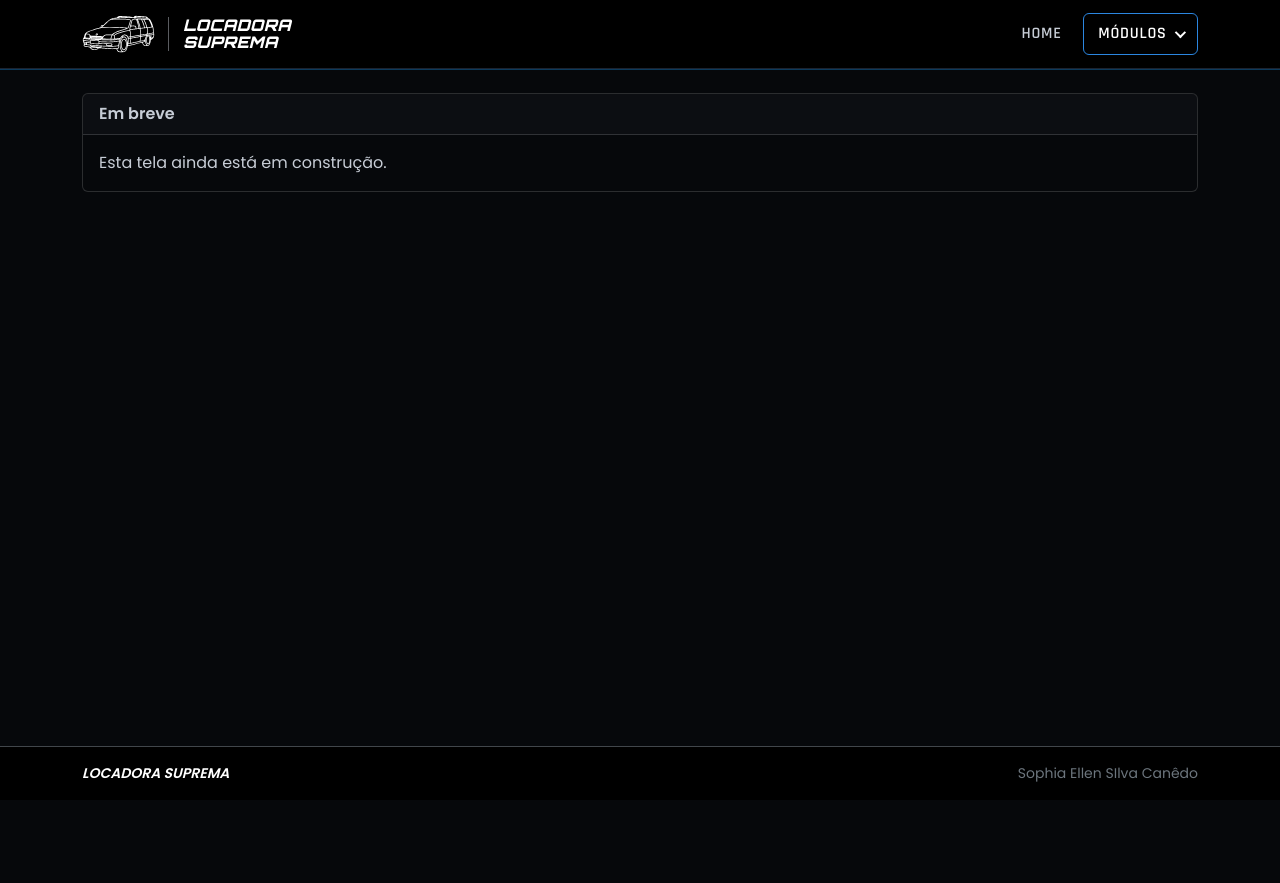
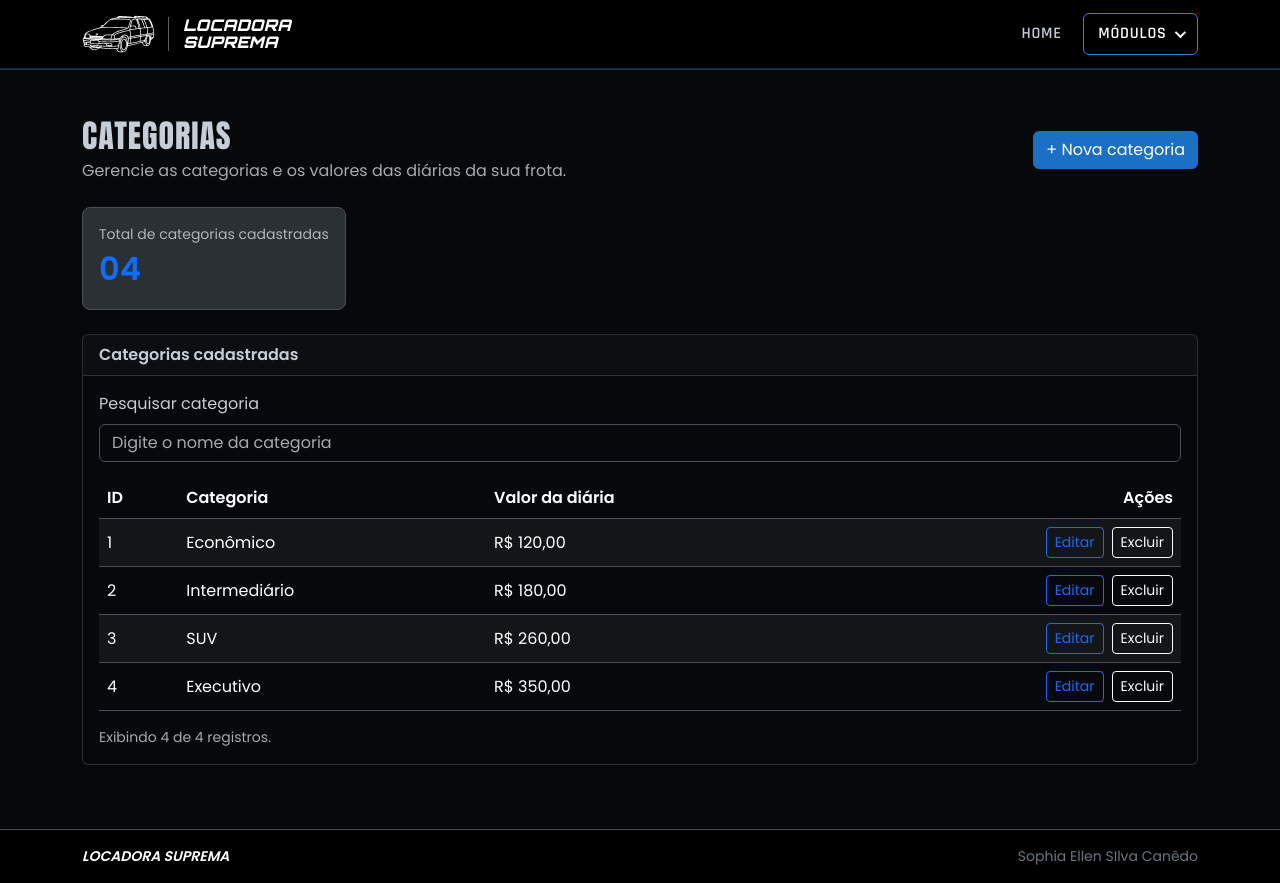
Before and after one commit to sophzll/locadora-veiculos, a React (Vite) app: page /categorias in a window 1280 px wide. Before the commit the page ends 800 px from the top, so only its background shows below. Built offline with nearby package versions, Linux system fonts and the light colour scheme; data requests are answered from the project's data file.

Commit message:
Implementa CRUD de categorias

```diff
--- a/src/App.tsx
+++ b/src/App.tsx
@@ -4,6 +4,7 @@ import { Footer } from "./components/Footer";
 import { Navbar } from "./components/Navbar";
 import { Home } from "./pages/Home";
 import { MarcaList } from "./pages/marcas/MarcaList";
+import { CategoriaList } from "./pages/categorias/CategoriaList";
 import "./base.css";
 
 function EmBreve() {
@@ -24,6 +25,7 @@ export default function App() {
         <Routes>
           <Route path="/" element={<Home />} />
           <Route path="/marcas" element={<MarcaList />} />
+          <Route path="/categorias" element={<CategoriaList />} />
           <Route path="*" element={<EmBreve />} />
         </Routes>
       </main>
--- a/src/pages/categorias/CategoriaForm.tsx
+++ b/src/pages/categorias/CategoriaForm.tsx
@@ -0,0 +1,87 @@
+import { useState, type FormEvent } from "react";
+import { Button } from "../../components/Button";
+import { Input } from "../../components/Input";
+import { Alert } from "../../components/Alert";
+import { Modal } from "../../components/Modal";
+import { categoriaInicial, type Categoria } from "../../models/Categoria";
+import { categoriaService } from "../../service/categoriaService";
+
+interface CategoriaFormProps {
+  categoria: Categoria | null;
+  onClose: () => void;
+  onSaved: (categoria: Categoria, editando: boolean) => void;
+}
+
+export function CategoriaForm({ categoria, onClose, onSaved }: CategoriaFormProps) {
+  const [dados, setDados] = useState<Categoria>({ ...(categoria ?? categoriaInicial) });
+  const [erro, setErro] = useState("");
+  const [erroNome, setErroNome] = useState("");
+  const [valorDiaria, setValorDiaria] = useState(categoria ? String(categoria.valorLocacao) : "");
+  const [erroValor, setErroValor] = useState("");
+  const [salvando, setSalvando] = useState(false);
+  const editando = Boolean(categoria?.id);
+
+  async function salvar(e: FormEvent<HTMLFormElement>) {
+    e.preventDefault();
+    if (salvando) return;
+    const nome = dados.nome.trim();
+    if (!nome) {
+      setErroNome("Informe o nome da categoria.");
+      return;
+    }
+    const valorLocacao = Number(valorDiaria);
+    if (!valorDiaria.trim() || !Number.isFinite(valorLocacao) || valorLocacao <= 0 || Math.abs(valorLocacao * 100 - Math.round(valorLocacao * 100)) > 1e-7) {
+      setErroValor("Informe uma diária maior que zero, com até duas casas decimais.");
+      return;
+    }
+    setSalvando(true);
+    setErro("");
+    try {
+      const salva = categoria?.id
+        ? await categoriaService.atualizar(categoria.id, { ...dados, nome, valorLocacao })
+        : await categoriaService.criar({ nome, valorLocacao });
+      onSaved(salva, editando);
+    } catch {
+      setErro("Não foi possível salvar a categoria. Tente novamente.");
+    } finally {
+      setSalvando(false);
+    }
+  }
+
+  return (
+    <Modal show title={editando ? "Editar categoria" : "Nova categoria"} onClose={onClose}>
+      <form onSubmit={salvar}>
+        {erro && <Alert type="danger" message={erro} onClose={() => setErro("")} />}
+        <Input
+          label="Nome da categoria"
+          name="nome"
+          value={dados.nome}
+          placeholder="Ex.: Econômico"
+          required
+          error={erroNome}
+          disabled={salvando}
+          onChange={(e) => {
+            setDados({ ...dados, nome: e.target.value });
+            setErroNome("");
+          }}
+        />
+        <Input
+          label="Valor da diária (R$)"
+          name="valorLocacao"
+          type="number"
+          value={valorDiaria}
+          min="0.01"
+          step="0.01"
+          required
+          error={erroValor}
+          disabled={salvando}
+          onChange={(e) => { setValorDiaria(e.target.value); setErroValor(""); }}
+        />
+        <div className="d-flex justify-content-end gap-2 border-top pt-3 mt-3">
+          <Button label="Cancelar" variant="secondary" disabled={salvando} onClick={onClose} />
+          <Button label={salvando ? "Salvando..." : "Salvar categoria"} variant="primary" type="submit" disabled={salvando} />
+        </div>
+      </form>
+    </Modal>
+  );
+}
--- a/src/pages/categorias/CategoriaList.tsx
+++ b/src/pages/categorias/CategoriaList.tsx
@@ -0,0 +1,92 @@
+import { useEffect, useRef, useState } from "react";
+import { CategoriaForm } from "./CategoriaForm";
+import { Button } from "../../components/Button";
+import { Input } from "../../components/Input";
+import { Table, type Column } from "../../components/Table";
+import { Card } from "../../components/Card";
+import { Alert } from "../../components/Alert";
+import { Modal } from "../../components/Modal";
+import type { Categoria } from "../../models/Categoria";
+import { categoriaService } from "../../service/categoriaService";
+import { modeloService } from "../../service/modeloService";
+
+const columns: Column<Categoria>[] = [
+  { header: "ID", render: (categoria) => categoria.id },
+  { header: "Categoria", render: (categoria) => categoria.nome },
+  { header: "Valor da diária", render: (categoria) => categoria.valorLocacao.toLocaleString("pt-BR", { style: "currency", currency: "BRL" }) },
+];
+
+export function CategoriaList() {
+  const [formulario, setFormulario] = useState<{ categoria: Categoria | null } | null>(null);
+  const [categorias, setCategorias] = useState<Categoria[]>([]);
+  const [pesquisa, setPesquisa] = useState("");
+  const [carregando, setCarregando] = useState(true);
+  const [selecionada, setSelecionada] = useState<Categoria | null>(null);
+  const [mensagem, setMensagem] = useState<{ type: "success" | "danger" | "warning"; message: string } | null>(
+    null
+  );
+  const excluindo = useRef(false);
+
+  useEffect(() => {
+    let ativo = true;
+    categoriaService.listar().then((dados) => {
+      if (ativo) setCategorias(dados);
+    }).catch(() => {
+      if (ativo) setMensagem({ type: "danger", message: "Não foi possível carregar as categorias." });
+    }).finally(() => { if (ativo) setCarregando(false); });
+    return () => { ativo = false; };
+  }, []);
+
+  async function excluir() {
+    if (!selecionada?.id || excluindo.current) return;
+    const id = selecionada.id;
+    excluindo.current = true;
+    setSelecionada(null);
+    try {
+      const modelos = await modeloService.listar();
+      if (modelos.some((modelo) => modelo.categoriaId === id)) {
+        setMensagem({ type: "warning", message: "Esta categoria possui modelos vinculados e não pode ser excluída." });
+        return;
+      }
+      await categoriaService.excluir(id);
+      setCategorias((anteriores) => anteriores.filter((categoria) => categoria.id !== id));
+      setMensagem({ type: "success", message: "Categoria excluída com sucesso!" });
+    } catch {
+      setMensagem({ type: "danger", message: "Não foi possível excluir a categoria." });
+    } finally { excluindo.current = false; }
+  }
+
+  const filtradas = categorias.filter((categoria) => categoria.nome.toLocaleLowerCase("pt-BR").includes(pesquisa.trim().toLocaleLowerCase("pt-BR")));
+
+  return (
+    <section className="container-xl py-5">
+      <div className="d-flex flex-wrap justify-content-between align-items-center gap-3 mb-4">
+        <div><h2 className="mb-1">Categorias</h2><p className="text-body-secondary mb-0">Gerencie as categorias e os valores das diárias da sua frota.</p></div>
+        <Button label="+ Nova categoria" disabled={carregando} onClick={() => setFormulario({ categoria: null })} />
+      </div>
+      {mensagem && <Alert {...mensagem} onClose={() => setMensagem(null)} />}
+      <div className="border rounded-3 p-3 mb-4 bg-body-tertiary d-inline-flex flex-column"><span className="small text-body-secondary">Total de categorias cadastradas</span><strong className="fs-2 text-primary">{String(categorias.length).padStart(2, "0")}</strong></div>
+      <Card title="Categorias cadastradas">
+        <Input label="Pesquisar categoria" name="pesquisa" value={pesquisa} placeholder="Digite o nome da categoria" onChange={(e) => setPesquisa(e.target.value)} />
+        {carregando ? <p role="status">Carregando categorias...</p> : <Table columns={columns} data={filtradas} onEdit={(categoria) => setFormulario({ categoria })} onDelete={setSelecionada} />}
+        {!carregando && <p className="small text-body-secondary mb-0">Exibindo {filtradas.length} de {categorias.length} registros.</p>}
+      </Card>
+      {formulario && (
+        <CategoriaForm
+          categoria={formulario.categoria}
+          onClose={() => setFormulario(null)}
+          onSaved={(salva, editando) => {
+            setCategorias((anteriores) => editando
+              ? anteriores.map((categoria) => categoria.id === salva.id ? salva : categoria)
+              : [...anteriores, salva]);
+            setFormulario(null);
+            setMensagem({ type: "success", message: editando ? "Categoria atualizada com sucesso!" : "Categoria cadastrada com sucesso!" });
+          }}
+        />
+      )}
+      <Modal show={selecionada !== null} title="Excluir categoria" onClose={() => setSelecionada(null)} onConfirm={() => void excluir()} confirmLabel="Excluir">
+        <p className="mb-0">Deseja excluir a categoria <strong>{selecionada?.nome}</strong>?</p>
+      </Modal>
+    </section>
+  );
+}
```
